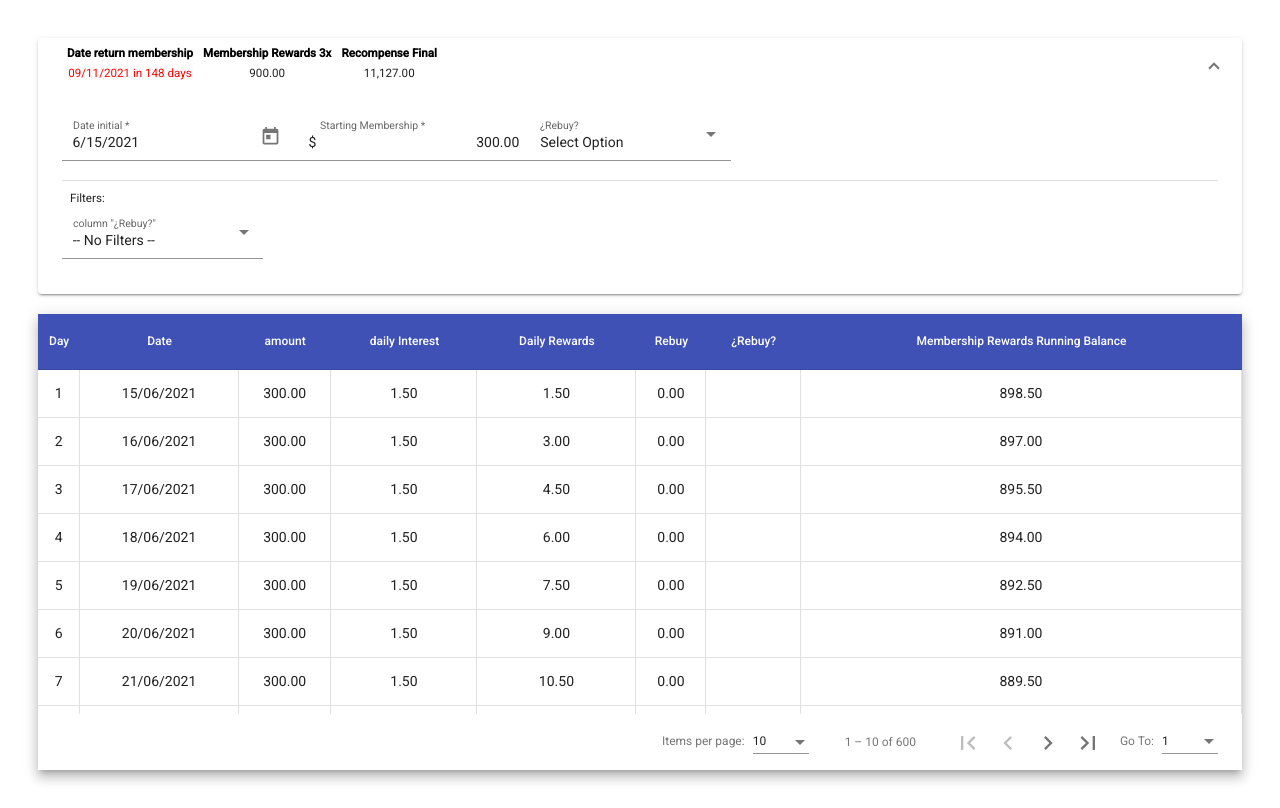
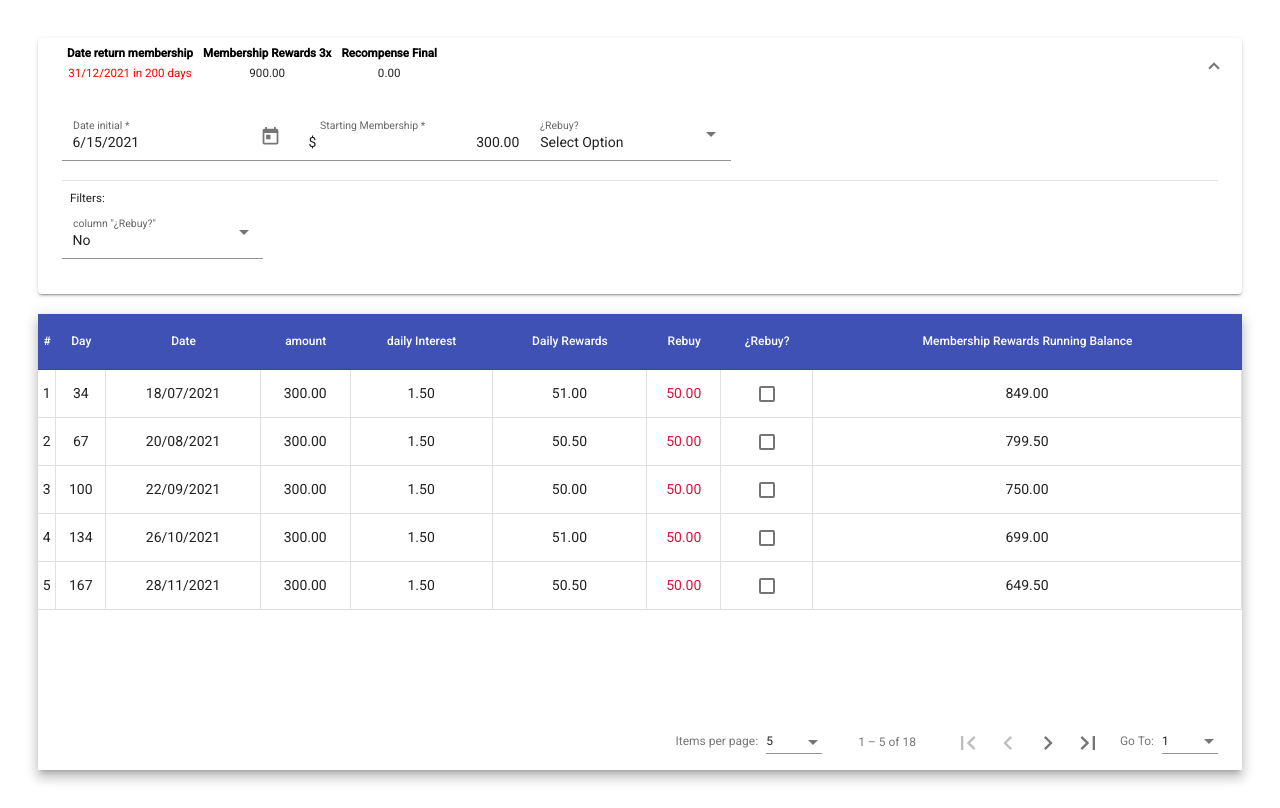
Before and after one commit to marioajuez/basica, an Angular app: page /home in a window 1280 px wide. Built offline with nearby package versions, Linux system fonts and the light colour scheme.

Commit message:
filtros, calculos dinamicos y componentes funcionando (100%) en paralelo

```diff
--- a/src/app/components/paginator/paginator.component.ts
+++ b/src/app/components/paginator/paginator.component.ts
@@ -35,7 +35,6 @@
     this.pageIndex = pageIndex;
   }
   @Input("length") set lengthChanged(length: number) {
-
     this.length = length;
     this.updateGoto();
   }
@@ -46,7 +45,6 @@
 
   @Input('eventForm') eventForm:Subject<any>;
   @Input('eventCheck') eventCheck:Subject<any>;
-
 
   constructor() {}
 
@@ -66,10 +64,11 @@
     });
 
     this.eventCheck.subscribe( e =>{
-      this.goTo = (this.pageIndex || 0) + 1;
+
+      this.goTo = Math.ceil(this.dataSource.filteredData.length / this.pageSize);
       this.paginator.pageIndex = this.goTo - 1;
       this.pageNumbers = [];
-      for (let i = 1; i <= Math.ceil(this.dataSource.filteredData.length / this.pageSize); i++) {
+      for (let i = 1; i <=  this.goTo ; i++) {
         this.pageNumbers.push(i);
       }
       this.dataSource.data = this.dataSource.data;
--- a/src/app/home/home.component.html
+++ b/src/app/home/home.component.html
@@ -172,7 +172,7 @@
     </table>
     </div>
 
-    <app-paginator [eventForm]="eventForm"  [eventCheck]="eventCheck" [length]="600" [pageIndex]="0" [pageSize]="10" [pageSizeOptions]="[5, 10, 25, 100]"
+    <app-paginator [eventForm]="eventForm"  [eventCheck]="eventCheck" [length]="600" [pageIndex]="0" [pageSize]="5" [pageSizeOptions]="[5, 10, 25, 100]"
 		(page)="paginationChange($event)" [dataSource]="dataSource" ></app-paginator>
 
   <!-- <mat-paginator (page)="paginateChange()" [pageSize] ="25" [pageSizeOptions]="[10, 25, 50, 100]" showFirstLastButtons></mat-paginator>  -->
--- a/src/app/home/home.component.ts
+++ b/src/app/home/home.component.ts
@@ -65,20 +65,18 @@
 // --------------------------
 
 
-
 // var for send event to other component
 eventForm:Subject<any> = new Subject();
 eventCheck:Subject<any> = new Subject();
 
 // --------------------------------------------
 
-
   constructor(){
     this.initilizateTable();
     this.dataSource.data = this.table;
     this.dataSource.filterPredicate = this.createFilter();
+    this.rebuyNever();
   }
-
 
   ngOnInit() {
     this.returnInvestmentDate();
@@ -305,9 +303,7 @@
 
   protected createFilter() {
 
-
     let filterFunction = function (data, filter) {
-
 
       if (filter == 'all') {
         return  String(data.isCheck).includes('true') ||  String(data.isCheck).includes('false');
```
